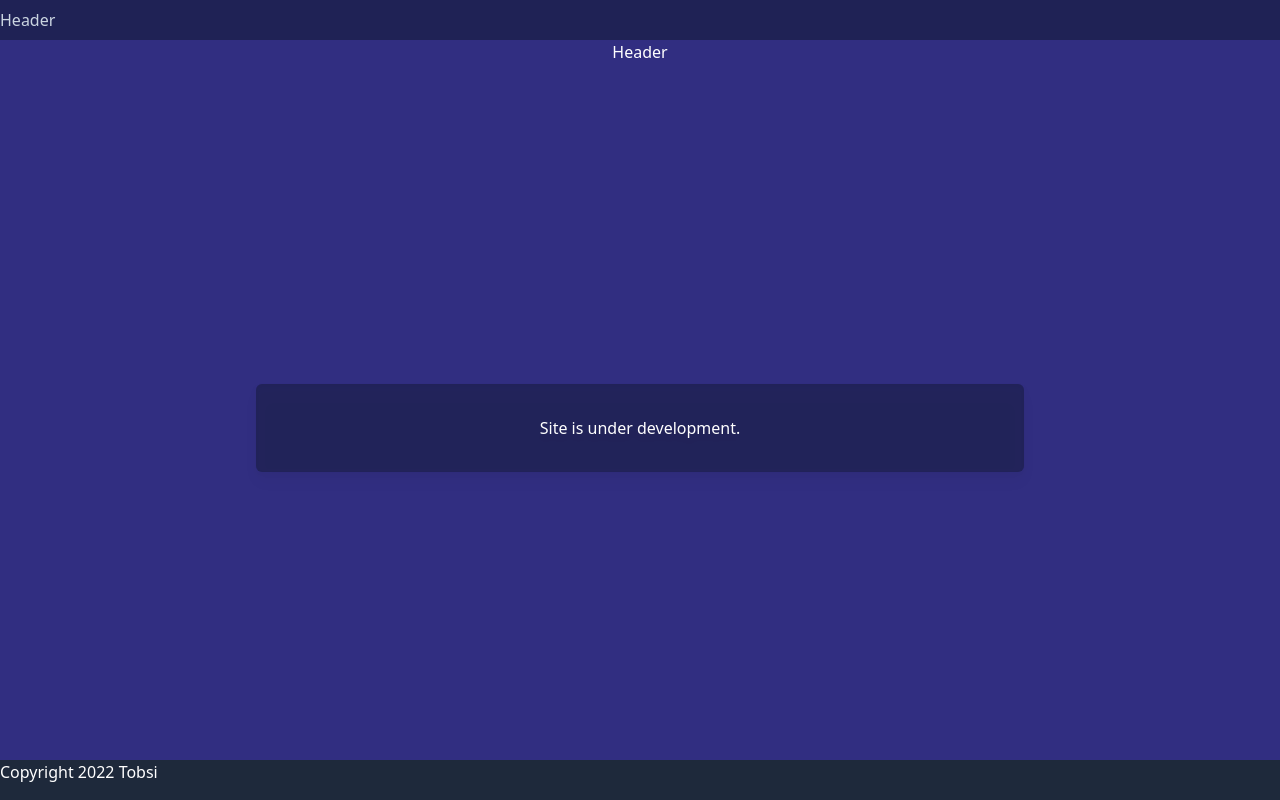
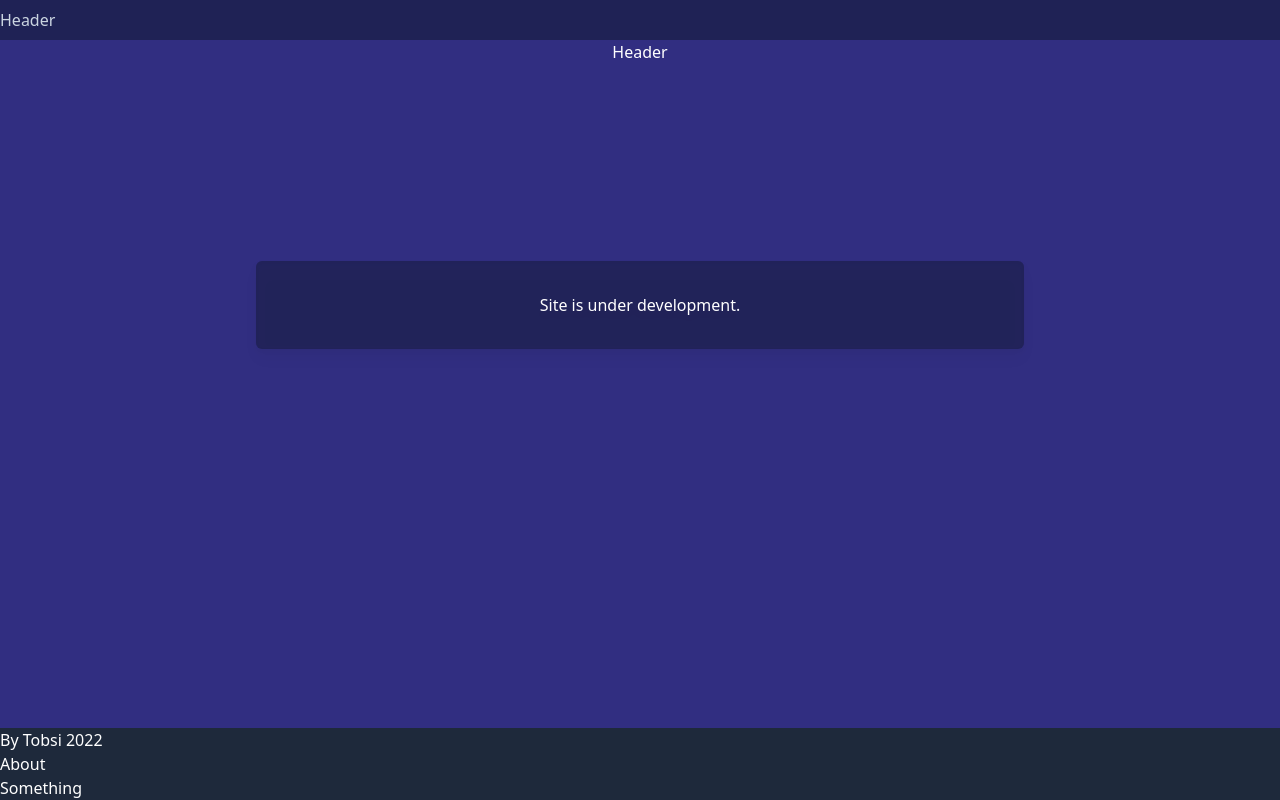
Before and after one commit to TobsiDev/next-js-project, a Next.js app: page /testingPage in a window 1280 px wide. Built offline with nearby package versions, Linux system fonts and the light colour scheme.

Commit message:
Worked on making the site react to the screen size

```diff
--- a/src/components/Footer.tsx
+++ b/src/components/Footer.tsx
@@ -1,7 +1,13 @@
 const Footer = () => {
   return (
-    <div className=" mt-auto h-10 bg-slate-800">
-      <h2>Copyright 2022 Tobsi</h2>
+    <div className=" mt-auto min-h-full bg-slate-800 align-middle">
+      <div className="">
+        <h2 className="">By Tobsi 2022</h2>
+      </div>
+      <div>
+        <h2>About</h2>
+        <h2>Something</h2>
+      </div>
     </div>
   );
 };
--- a/src/pages/testingPage/index.tsx
+++ b/src/pages/testingPage/index.tsx
@@ -7,7 +7,7 @@ const Album: NextPage = () => {
     <div className=" flex h-auto min-h-screen flex-col bg-indigo-900 ">
       <Navbar />
       <h1 className=" self-center text-center">Header</h1>
-      <div className="mt-80 ">
+      <div className="my-auto py-10 ">
         <div
           className="mx-auto max-w-3xl rounded-md bg-slate-900
           bg-opacity-40 py-8 text-center shadow-inner drop-shadow-lg"
```
